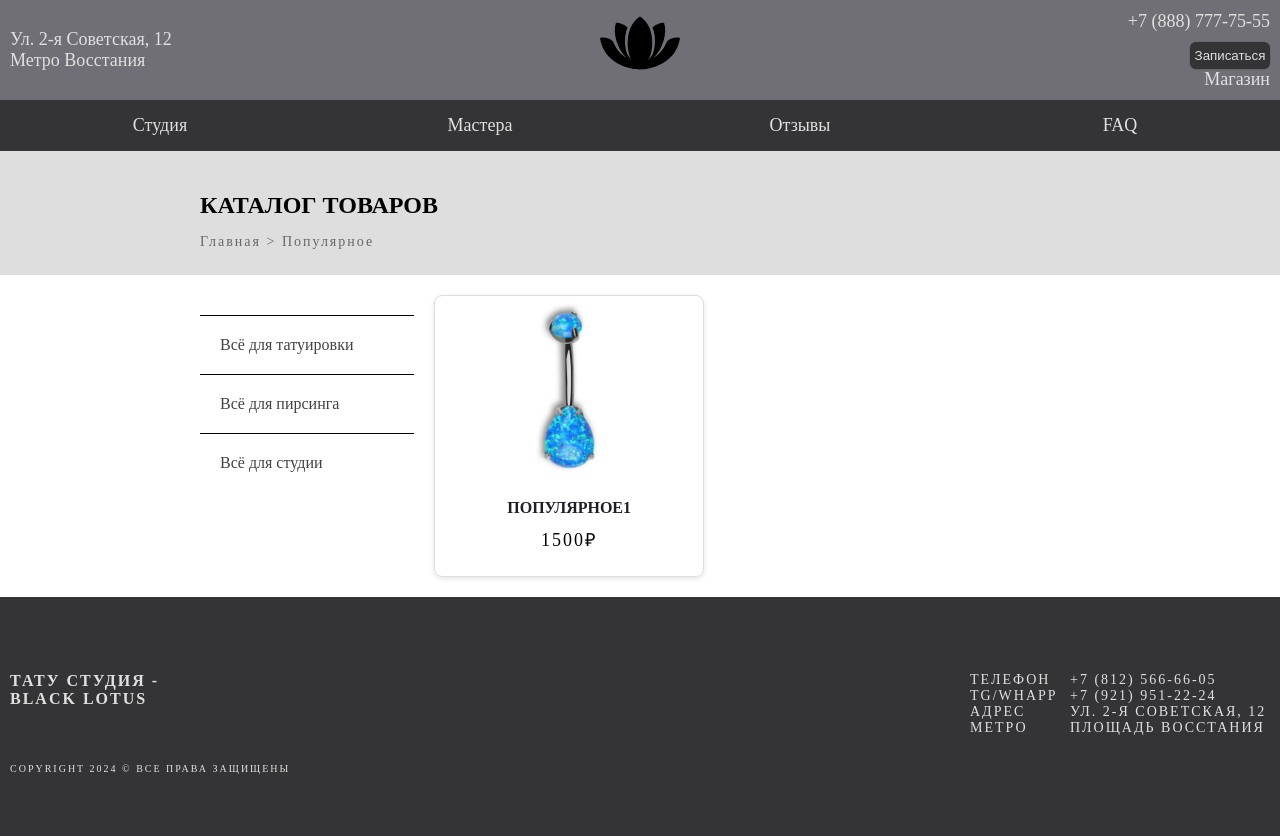
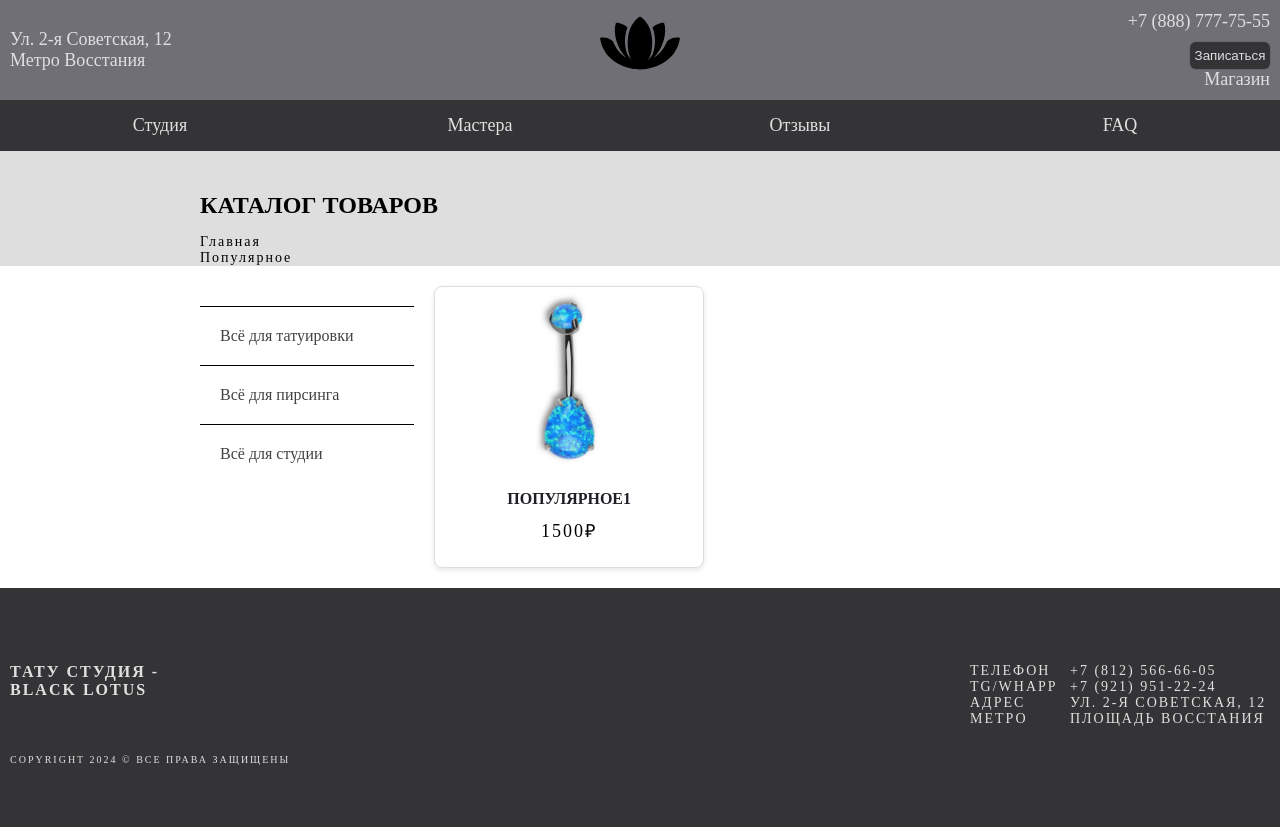
Before and after one commit to julik04/julik04.github.io, a React (Create React App) app: page /shopMain in a window 1280 px wide. Built offline with nearby package versions, Linux system fonts and the light colour scheme.

Commit message:
path system improving

```diff
--- a/src/components/ShopPage/ExpandableItem.js
+++ b/src/components/ShopPage/ExpandableItem.js
@@ -42,6 +42,7 @@ const ExpandableItem = ({
                 {selectedCategories.includes(item)
                   ? subCategories[item].map((subcat) => (
                       <div
+                        className="subcategories"
                         onClick={() => {
                           setSubcategory(subcat);
                         }}
--- a/src/components/ShopPage/ShopMainPage.js
+++ b/src/components/ShopPage/ShopMainPage.js
@@ -1,4 +1,5 @@
 import React, { useState, useEffect } from "react";
+
 import productSRC from "../../assets/product-image.jpg";
 import productSRCAl1 from "../../assets/allegory1.jpg";
 import productSRCAl2 from "../../assets/allegory2.jpg";
@@ -34,11 +35,14 @@ import productSRCW8 from "../../assets/world8.jpg";
 import productSRCW9 from "../../assets/world9.jpg";
 import productSRCW10 from "../../assets/world10.jpg";
 import productSRCW11 from "../../assets/world11.jpg";
+
 import CategoryDisplay from "./CategoryDisplay";
 import ExpandableItem from "./ExpandableItem";
 import CardProduct from "./CardProduct";
 
 //expandable with a list https://hlstore.ru/catalog/
+//new file with constants
+//refactoring
 
 const subCategories = {
   Популярное: [""],
@@ -56,6 +60,22 @@ const subCategories = {
   "Мыло и пенка": [""],
   "Тату машинки": [""],
 };
+
+function getAllItemsByCategory(category) {
+  const items = [];
+
+  if (subCategories[category])
+    subCategories[category].map((subcategory) => {
+      return Products[subcategory].map((product) => {
+        items.push(product);
+      });
+    });
+  else {
+    console.log("Продуктов не найдено по category", category);
+  }
+
+  return items;
+}
 
 const Products = {
   Популярное: [
@@ -253,10 +273,25 @@ function ShopMain() {
   const [path, setPath] = useState("Главная");
   const [subcategory, setSubcategory] = useState("Популярное");
   const [isSubcategory, setIsSubcategory] = useState(false);
+  const [selectedProducts, setSelectedProducts] = useState([]);
 
+  // const selectedProducts = Products[subcategory] || [];
+
+  // Получаем товары по выбранной подкатегории
   // console.log(selectedCategories, "selectedCategories");
   // console.log(`${category} category`);
   // console.log("subcategory", subcategory);
+
+  console.log("subcategory", subcategory);
+
+  console.log(
+    "getAllItemsByCategory",
+    getAllItemsByCategory("Краска для татуировки")
+  );
+
+  useEffect(() => {
+    setSelectedProducts(Products[subcategory] || []);
+  }, [subcategory]);
 
   useEffect(() => {
     // check
@@ -289,13 +324,44 @@ function ShopMain() {
       );
     }
   }, [subcategory]);
-  // Получаем товары по выбранной подкатегории
-  const selectedProducts = Products[subcategory] || [];
+
   return (
     <>
       <div className="sub-header-container">
         <h1 className="sub-header">Каталог товаров</h1>
-        <p className="sub-header-path">{path}</p>
+        {/* <p className="sub-header-path">{path}</p> */}
+        {path.split(">").map((path) => {
+          return (
+            <p
+              onClick={() => {
+                console.log("path", path);
+                if (path === "Главная ") {
+                  setSubcategory("Популярное");
+                } else {
+                  // console.log("else", path === ` ${path} `);
+                  // console.log(
+                  //   "Object.keys(subCategories).includes(path)",
+                  //   // Object.keys(subCategories).includes(" " + path + " ")
+                  //   Object.keys(subCategories).some((key) => {
+                  //     console.log("key === path", key === path.trim());
+                  //     return key === path.trim();
+                  //   })
+                  // );
+                  if (
+                    Object.keys(subCategories).some((key) => {
+                      console.log("key === path", key === path.trim());
+                      return key === path.trim();
+                    })
+                  ) {
+                    setSelectedProducts(getAllItemsByCategory(path.trim()));
+                  }
+                }
+              }}
+            >
+              {path}
+            </p>
+          );
+        })}
       </div>
       <div className="shop-container">
         <div className="catalogue">
```
